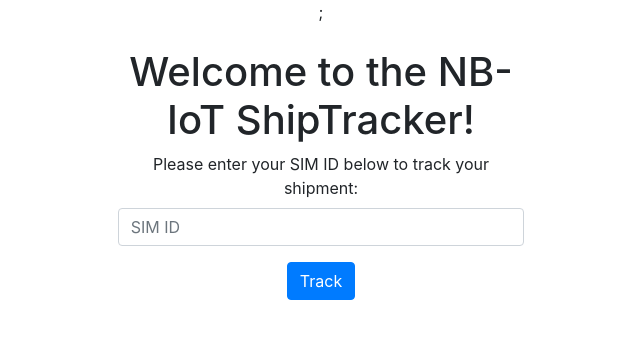
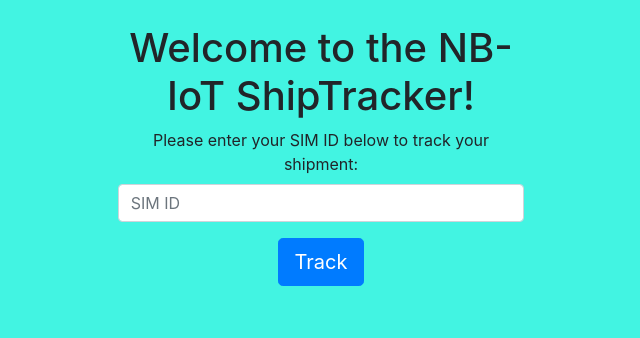
Before and after one commit to DylanGnatz/NBIoT-ShippingTracker, a React (Create React App) app in the folder client/: page / in a window 1280 px wide. Shown: the top 338 px of the page, without its empty margins (319-959 px from the left). Built offline with nearby package versions, Linux system fonts and the light colour scheme; what google-maps-react would draw is missing.

Commit message:
changed client styles

```diff
--- a/client/src/App.js
+++ b/client/src/App.js
@@ -10,6 +10,7 @@ import TrackingForm from "./TrackingForm";
 import TrackingTable from "./TrackingTable";
 import HelloWorld from "./HelloWorld";
 import MapView from "./MapView";
+import Helmet from "react-helmet";
 
 class App extends Component {
   constructor(props) {
@@ -35,7 +36,7 @@ class App extends Component {
   render() {
     return (
       <div className="App">
-        <body class="bg-light" />;
+        <Helmet bodyAttributes={{ style: "background-color : #42f4e2" }} />
         <Container-Fluid>
           <Row>
             <Col />
@@ -54,7 +55,7 @@ class App extends Component {
                   </Form.Label>
                   <Form.Control placeholder="SIM ID" />
                 </Form.Group>
-                <Button variant="primary" type="submit">
+                <Button variant="primary" type="submit" size="lg">
                   Track
                 </Button>
               </Form>
--- a/client/src/MapView.js
+++ b/client/src/MapView.js
@@ -6,7 +6,7 @@ const mapStyles = {
   height: "100%"
 };
 
-const API_KEY = "xxxxxxxx";
+const API_KEY = "xxxxxx";
 
 export class MapView extends Component {
   constructor(props) {
```
